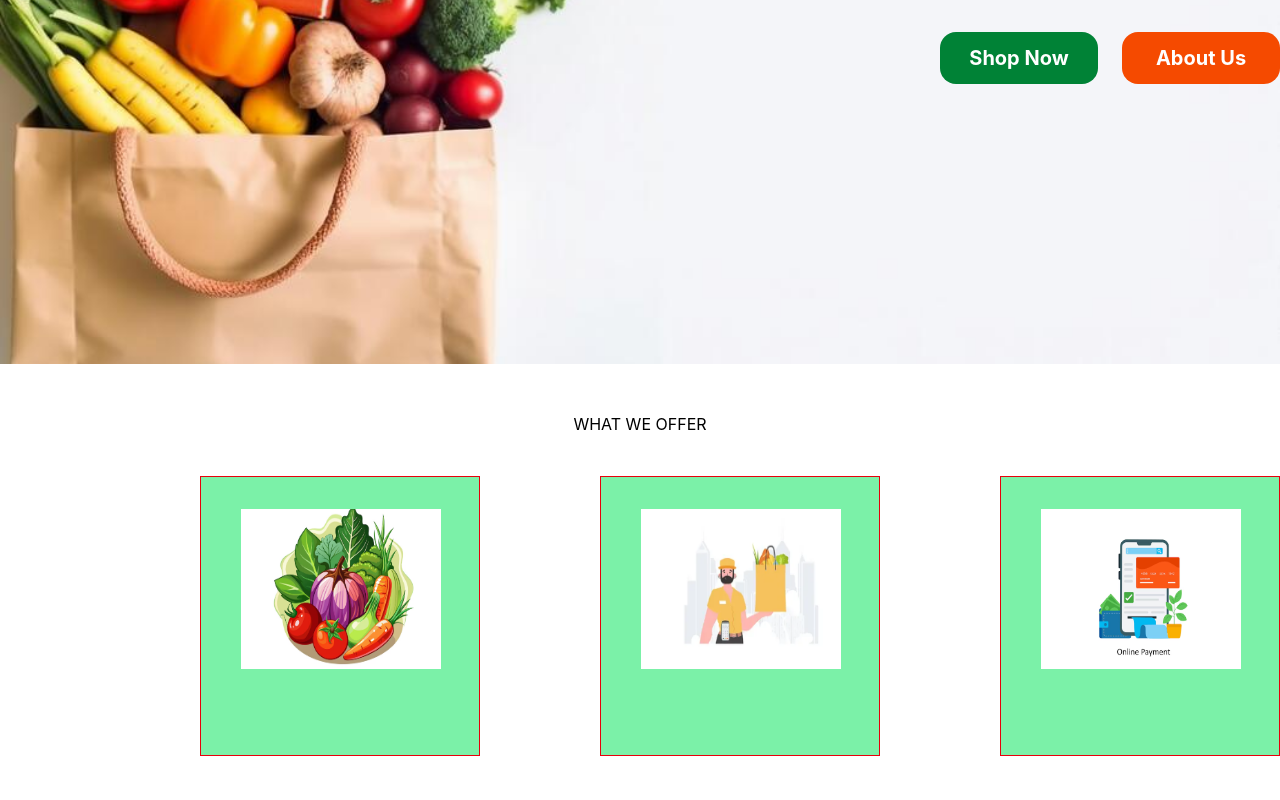
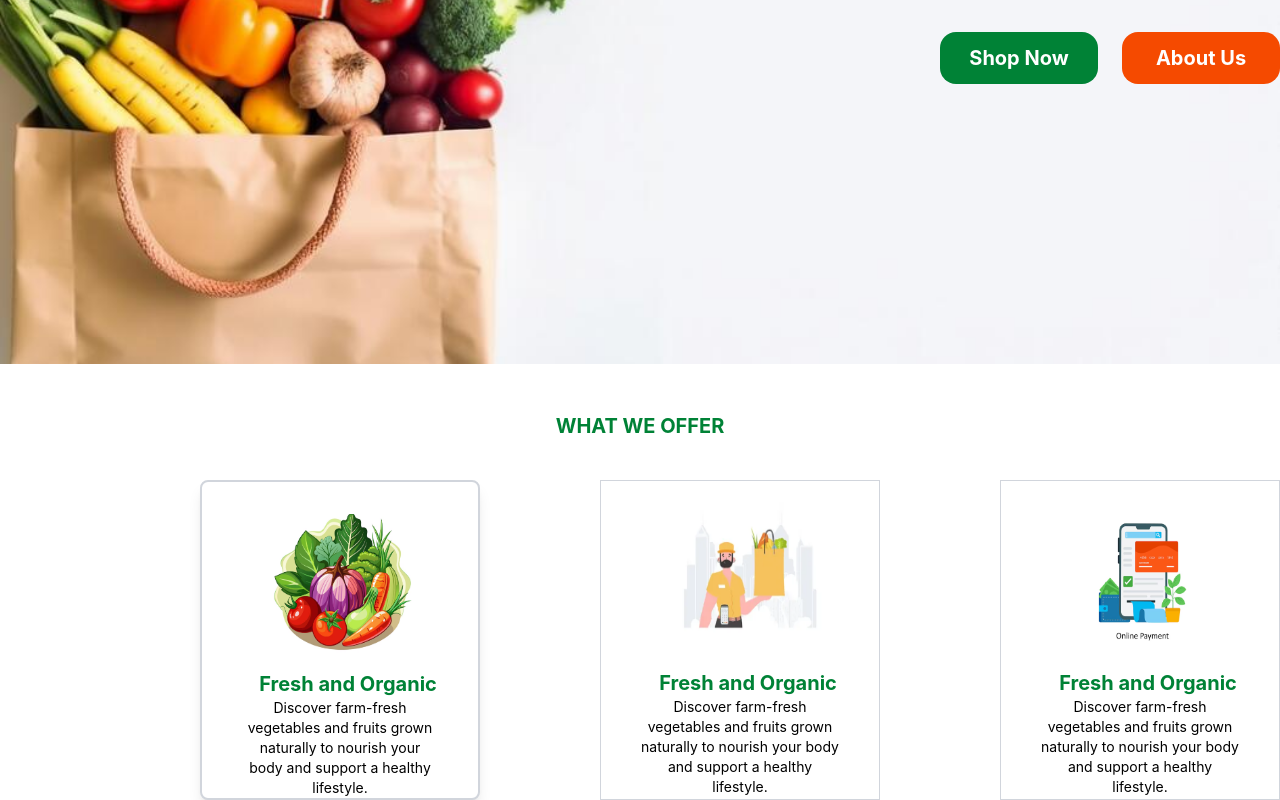
Before and after one commit to Sriramarjun2007/grocery-shop, a React (Vite) app in the folder grocery/: page / in a window 1280 px wide. Shown: the part 436-1236 px from the top of the page. Before the commit the page ends 1192 px from the top, so only its background shows below. Built offline with nearby package versions, Linux system fonts and the light colour scheme.

Commit message:
feature update

```diff
--- a/grocery/src/App.jsx
+++ b/grocery/src/App.jsx
@@ -1,10 +1,12 @@
 import Navbar from "./component/Navbar";
-import Homepage from "./pages/Homepage"
+import Homepage from "./pages/Homepage";
+import Feature from "./component/Feature"
 function App(){
   return(
     <div>
       <Navbar/>
       <Homepage/>
+      <Feature/>
     </div>
   );
 }
--- /dev/null
+++ b/grocery/src/component/Feature.jsx
@@ -0,0 +1,39 @@
+import organic from "../assets/organic.png";
+import delivery from "../assets/delivery.png";
+import payment from "../assets/payment.png";
+function Feature(){
+    return(
+    <div>
+      <p className="text-center pt-12 text-xl text-green-700 font-bold">WHAT WE OFFER</p>
+      <div className="flex gap-30 pt-10 pl-50">
+      <div className="
+        border-2 border-gray-300
+        h-80 w-70 pt-8 pl-10 pr-10
+        bg-white rounded-lg
+        shadow-lg
+        transition-all duration-300
+        hover:shadow-2xl
+        hover:-translate-y-2
+        hover:scale-105
+        hover:border-white
+        hover:ring-4
+        hover:ring-orange-500">
+        <img src={organic} className="w-50 h-35 "/>
+        <p className="text-green-700 font-bold text-xl pl-4 pt-4 text-center">Fresh and Organic</p>
+        <p className="text-sm text-center">Discover farm-fresh vegetables and fruits grown naturally to nourish your body and support a healthy lifestyle.</p>
+      </div>
+      <div className="border-gray-300 h-80 w-70 pt-3 pl-10 pr-10 bg-white border-1">
+        <img src={delivery} className="w-50 h-40"/>
+        <p className="text-green-700 font-bold text-xl pl-4 pt-4 text-center">Fresh and Organic</p>
+        <p className="text-sm text-center">Discover farm-fresh vegetables and fruits grown naturally to nourish your body and support a healthy lifestyle.</p>
+      </div>
+      <div className="border-gray-300 h-80 w-70 pt-3 pl-10 pr-10 bg-white border-1">
+        <img src={payment} className="w-50 h-40"/>
+        <p className="text-green-700 font-bold text-xl pl-4 pt-4 text-center">Fresh and Organic</p>
+        <p className="text-sm text-center">Discover farm-fresh vegetables and fruits grown naturally to nourish your body and support a healthy lifestyle.</p>
+      </div>
+    </div>
+    </div>
+    );
+}
+export default Feature;
--- a/grocery/src/pages/Homepage.jsx
+++ b/grocery/src/pages/Homepage.jsx
@@ -1,11 +1,8 @@
 import homeimage from "../assets/home.jpg";
-import organic from "../assets/organic.png"
-import delivery from "../assets/delivery.png"
-import payment from "../assets/payment.png"
 function Home() {
   return (
     <div>
-    <div
+     <div
       className="h-screen bg-cover bg-center "
       style={{ backgroundImage: `url(${homeimage})` }} >
         <div className="pl-250 pt-60">
@@ -19,22 +16,10 @@ function Home() {
         <button className=" text-white text-xl font-bold bg-green-700 rounded-2xl p-3 w-40 cursor-pointer hover:bg-green-900">Shop Now</button>
         <button className=" text-white text-xl font-bold bg-orange-600 rounded-2xl p-3 w-40 cursor-pointer hover:bg-orange-800">About Us</button>
       </div>
+     </div>
+
     </div>
-    <div>
-      <p className="text-center pt-12 text-l">WHAT WE OFFER</p>
-      <div className="flex gap-30 pt-10 pl-50">
-      <div className="border-red-600 h-70 w-70 pt-8 pl-10 bg-green-300 border-1 border-red-600">
-        <img src={organic} className="w-50 h-40"/>
-      </div>
-      <div className="border-red-600 h-70 w-70 pt-8 pl-10 bg-green-300 border-1 border-red-600">
-        <img src={delivery} className="w-50 h-40"/>
-      </div>
-      <div className="border-red-600 h-70 w-70 pt-8 pl-10 bg-green-300 border-1 border-red-600">
-        <img src={payment} className="w-50 h-40"/>
-      </div>
-      </div>
-      </div>
-    </div>
+
 
   );
 }
```
